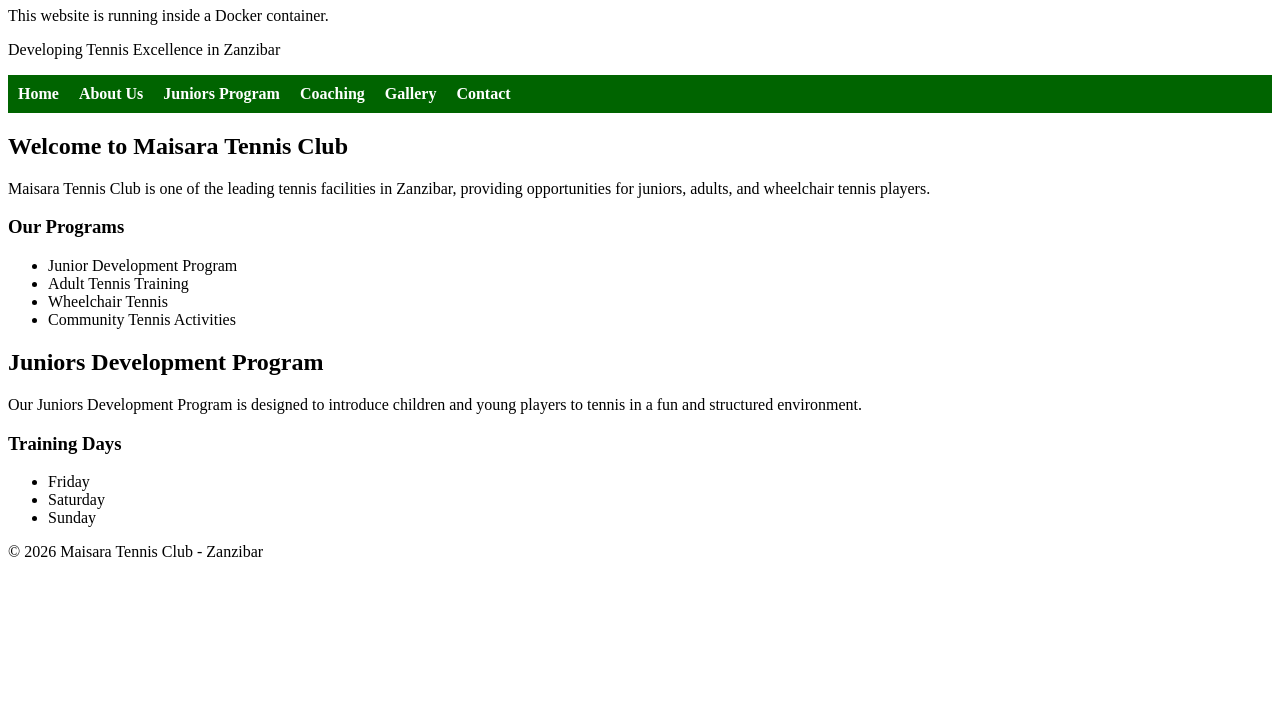
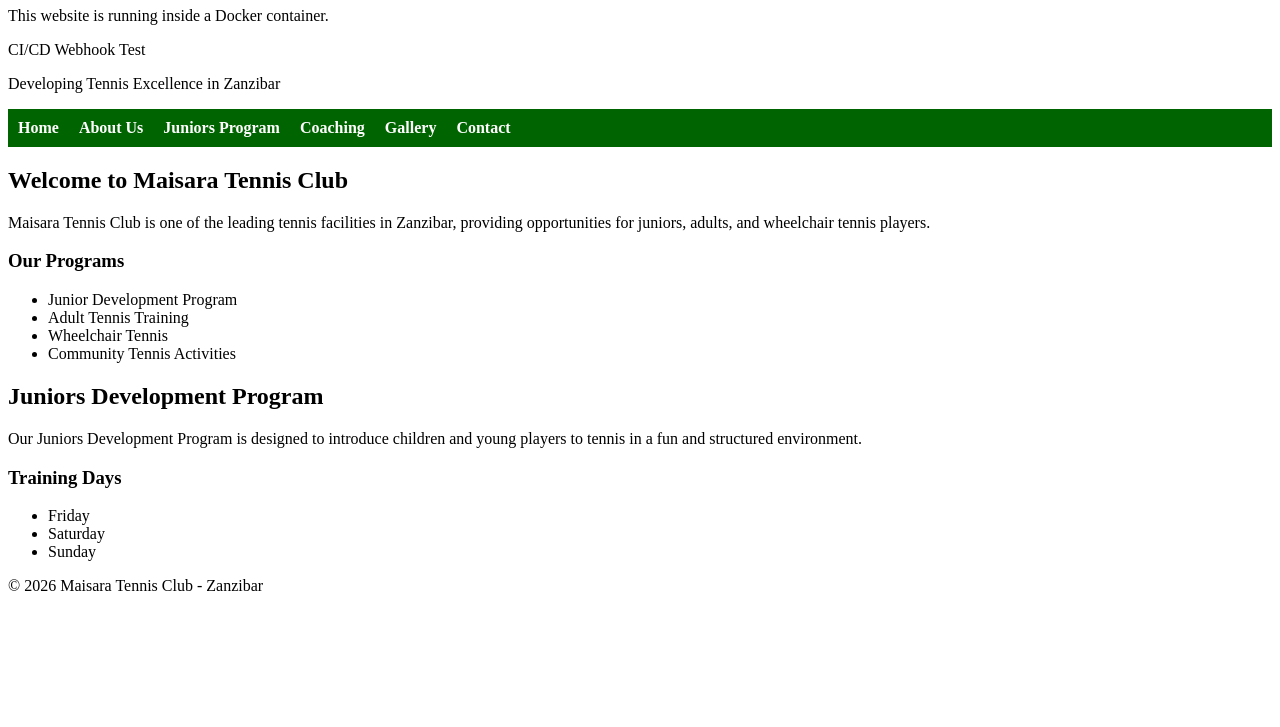
Before and after one commit to immualisaleh/maisara-tennis-club-website, a plain HTML site: page index.html in a window 1280 px wide. Shown: the part 73-800 px from the top of the page. Drawn offline with Linux system fonts and the light colour scheme.

Commit message:
Webhook test

```diff
--- a/index.html
+++ b/index.html
@@ -4,7 +4,7 @@
     <link rel="stylesheet" href="css/style.css">
     <meta charset="UTF-8">
     <meta name="viewport" content="width=device-width, initial-scale=1.0">
-    <title>Maisara Tennis Club - Docker</title>
+    <title>Maisara Tennis Club</title>
 </head>
 <script src="js/main.js"></script>
 <body>
@@ -12,6 +12,7 @@
     <header>
         <h1>Maisara Tennis Club - Docker Demo</h1>
         <p>This website is running inside a Docker container.</p>
+        <p>CI/CD Webhook Test</p>
         <p>Developing Tennis Excellence in Zanzibar</p>
     </header>
 
```
